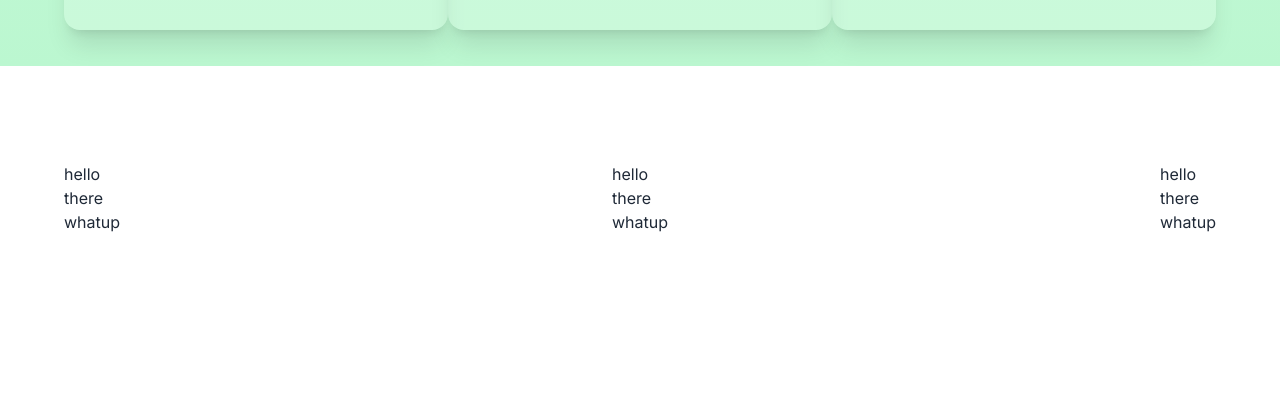
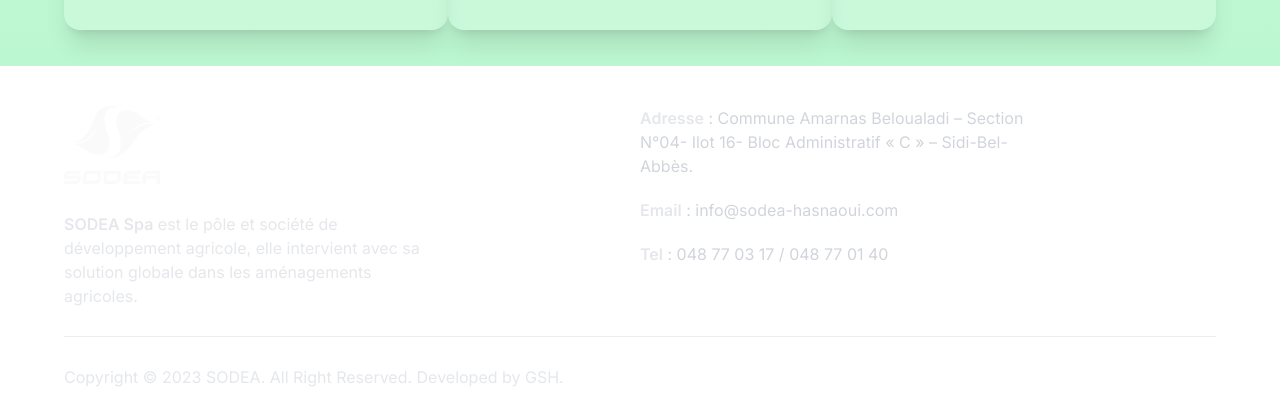
Before and after one commit to ch33kaboo/sodea, a Next.js app: page / in a window 1280 px wide. Shown: the part 2136-2550 px from the top of the page. Before the commit the page ends 2466 px from the top, so only its background shows below. Built offline with nearby package versions, Linux system fonts and the light colour scheme; what tw-elements would draw is missing.

Commit message:
finish footer

```diff
--- a/components/Footer.tsx
+++ b/components/Footer.tsx
@@ -1,22 +1,38 @@
+/* eslint-disable @next/next/no-img-element */
 import React from "react";
 
 export default function Footer() {
   return (
-    <div className="flex flex-row justify-between px-16 py-24 w-full font-sans">
-      <div className="flex flex-col items-start justify-center">
-        <div>hello</div>
-        <div>there</div>
-        <div>whatup</div>
+    <div className="px-16 pb-7 pt-10 w-full flex flex-col gap-7">
+      <div className="flex flex-row justify-between w-full">
+        <div className="flex flex-col items-start justify-start gap-7">
+          <img src="logo-white.png" className="w-24" alt="sodea logo" />
+          <p className="max-w-sm text-gray-200">
+            <b className="font-semibold">SODEA Spa</b> est le pôle et société de
+            développement agricole, elle intervient avec sa solution globale
+            dans les aménagements agricoles.
+          </p>
+        </div>
+        <div className="flex flex-col items-start justify-start gap-5">
+          <p className="max-w-sm text-gray-300">
+            <b className="text-gray-200 font-semibold">Adresse</b> : Commune
+            Amarnas Beloualadi – Section N°04- Ilot 16- Bloc Administratif « C »
+            – Sidi-Bel-Abbès.
+          </p>
+          <p className="max-w-sm text-gray-300">
+            <b className="text-gray-200 font-semibold">Email</b> :
+            info@sodea-hasnaoui.com
+          </p>
+          <p className="max-w-sm text-gray-300">
+            <b className="text-gray-200 font-semibold">Tel</b> : 048 77 03 17 /
+            048 77 01 40
+          </p>
+        </div>
+        <div className="flex flex-col items-start justify-center"></div>
       </div>
-      <div className="flex flex-col items-start justify-center">
-        <div>hello</div>
-        <div>there</div>
-        <div>whatup</div>
-      </div>
-      <div className="flex flex-col items-start justify-center">
-        <div>hello</div>
-        <div>there</div>
-        <div>whatup</div>
+      <hr className="opacity-75" />
+      <div className="text-gray-200">
+        Copyright © 2023 SODEA. All Right Reserved. Developed by GSH.
       </div>
     </div>
   );
```
Also changed, not shown: public/logo-white.png (added).
